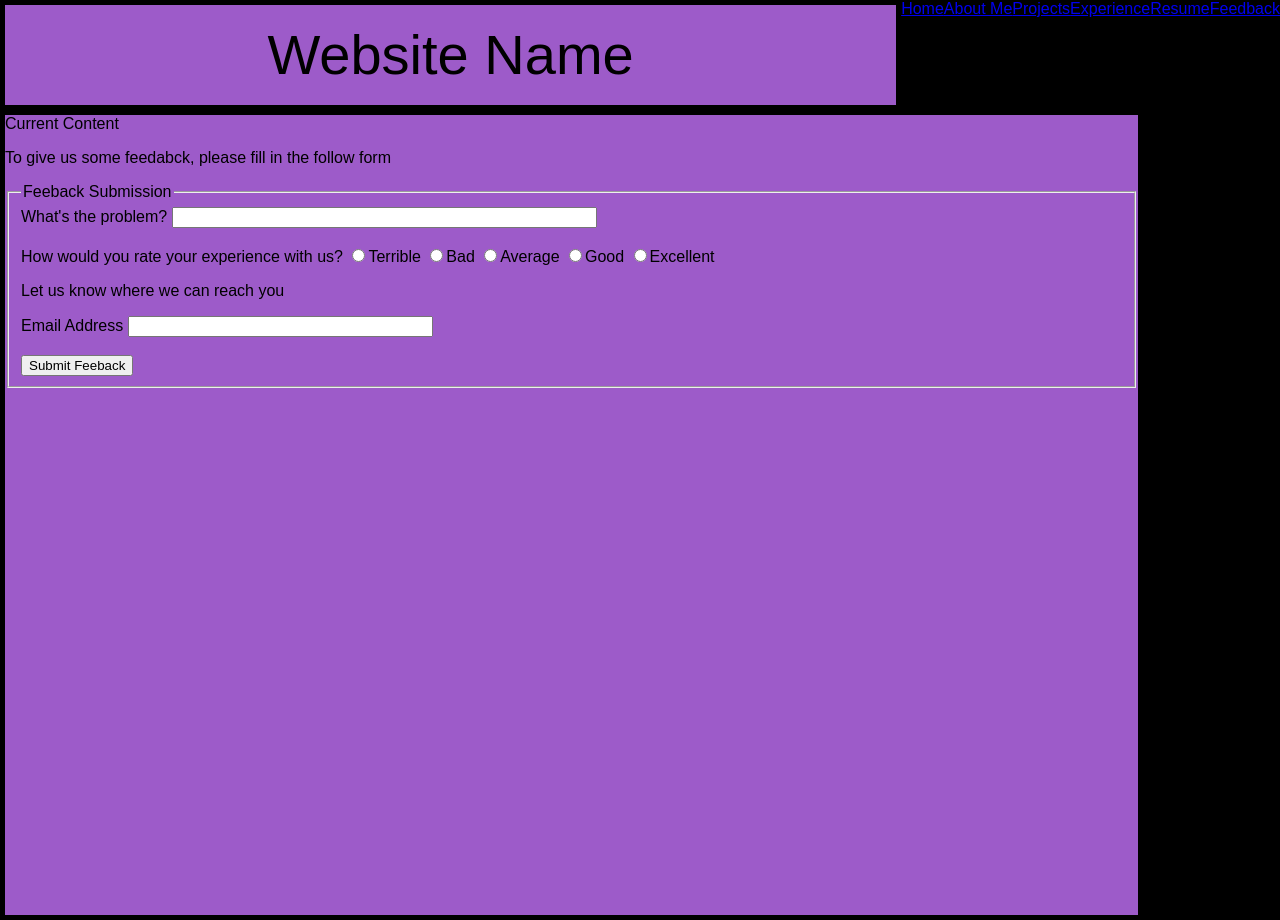
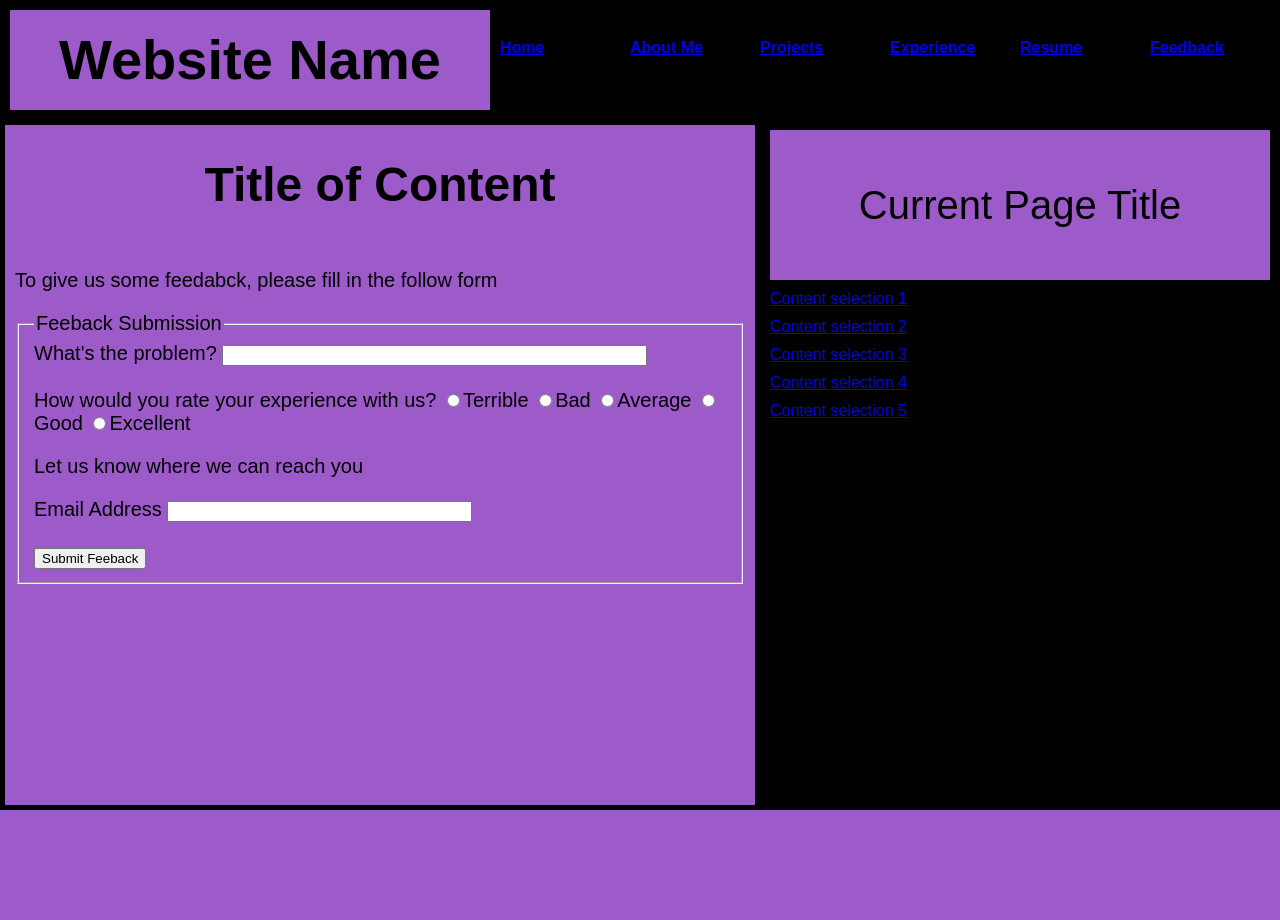
Before and after one commit to Murazor-byte/Murazor-byte.github.io, a PHP site: page /pages/feedback.html in a window 1280 px wide. After the commit the page ends 810 px from the top, so only its background shows below. Run offline with PHP 8.4, Linux system fonts and the light colour scheme.

Commit message:
Updated interaction with js and nav

```diff
--- a/pages/feedback.html
+++ b/pages/feedback.html
@@ -10,20 +10,25 @@
 
 	<body>
 		<div class="flex_container">
-			<div class="content" id="main_nav">
-				<div class="nav_content" id="nav_website_name">  Website Name</div>
-				<div class="nav_content" id="nav_home"><a href="index.html"> Home </a></div>
-				<div class="nav_content" id="nav_aboutMe"><a href="aboutMe.html"> About Me</a></div>
-				<div class="nav_content" id="nav_projects"><a href="projects.html"> Projects</a></div>
-				<div class="nav_content" id="nav_experience"><a href="experience.html"> Experience</a></div>
-				<div class="nav_content" id="nav_resume"><a href="resume.html"> Resume</a></div>
-				<div class="nav_content" id="nav_feedback"><a href="feedback.html"> Feedback</a></div>
-			</div>
+			<nav>
+				<ul class="content nav_content">
+					<li id="nav_website_name">  Website Name</li>
+					<li id="nav_home"><a href="index.html"> Home </a></li>
+					<li id="nav_aboutMe"><a href="aboutMe.html"> About Me</a></li>
+					<li id="nav_projects"><a href="projects.html"> Projects</a></li>
+					<li id="nav_experience"><a href="experience.html"> Experience</a></li>
+					<li id="nav_resume"><a href="resume.html"> Resume</a></li>
+					<li id="nav_feedback"><a href="feedback.html"> Feedback</a></li>
+				</ul>
+			</nav>
 
 			<div class="content" id="main_content">
-				<div class="current_content">Current Content
-
-					<form id="FeedbackForm" onsubmit="processForm()">
+				<div class="current_content">
+					<div class="current_content_title">
+						<h1>Title of Content</h1>
+					</div>
+					<div class="example_content">
+						<form id="FeedbackForm" onsubmit="processForm()">
 						<p>To give us some feedabck, please fill in the follow form<br></p>
 
 						<fieldset>
@@ -45,15 +50,18 @@
 							<input type="submit" value="Submit Feeback">
 						</fieldset>
 					</form>
+					</div>
 				</div>
 
-				<div class="content_selection">
-					<div class="example current_page_title">Current Page Title</div>
-					<div class="example" id="content_selection_1">Content selection 1</div>
-					<div class="example" id="content_selection_2">Content selection 2</div>
-					<div class="example" id="content_selection_3">Content selection 3</div>
-					<div class="example" id="content_selection_4">Content selection 4</div>
-					<div class="example" id="content_selection_5">Content selection 5</div>
+				<div >
+					<ul class="content_selection example">
+						<li id="current_page_title">Current Page Title</li>
+						<li id="content_selection_1"><a href="#">Content selection 1</a></li>
+						<li id="content_selection_2"><a href="#">Content selection 2</a></li>
+						<li id="content_selection_3"><a href="#">Content selection 3</a></il>
+						<li id="content_selection_4"><a href="#">Content selection 4</a></li>
+						<li id="content_selection_5"><a href="#">Content selection 5</a></li>
+					</ul>
 				</div>
 			</div>
 		</div>
--- a/styles.css
+++ b/styles.css
@@ -28,13 +28,13 @@ ul{
 
 
 
+
 /*Navigation Bar*/
 .nav_content li{
 	display: flex;
 	flex: 1.5;
 	margin: 5px;
 	line-height: 75px;
-	font-size: 1.5em;
 	font-weight: bold;
 	text-align: center;
 }
@@ -50,26 +50,22 @@ ul{
 	display: inline-block;
 }
 
-.nav_content li a{
+.nav_content li button{
 	background-color: rgb(157, 91, 201);
 	width: 100%;
-	height: 80px;
-	margin-top: 10px;
+	height: 90px;
+	font-size: 1.25em;
+	margin-top: 5px;
 }
 
-li a:link{
-	text-decoration: none;
-	color: black;
-}
-
-li a:hover{
+li button:hover{
 	text-decoration: none;
 	color : white;
 	background-color: rgb(112, 39, 160)
 }
 
-li a:visited{
-	color: black;
+li button:visited{
+	color:black;
 }
 
 
@@ -81,13 +77,13 @@ li a:visited{
 	background-color: rgb(157, 91, 201);
 	margin: 5px;
 	flex: 1;
-	height: 100vh;
+	height: 85vh;
 }
 
 .current_content_title{
 	text-align: center;
-	font-size: 3em;
-	margin: 8px;
+	font-size: 1.5em;
+	margin: 5px;
 }
 
 .example_content{
@@ -95,6 +91,8 @@ li a:visited{
 	margin: 5px;
 	padding: 5px;
 }
+
+
 
 
 
@@ -106,8 +104,8 @@ li a:visited{
 
 #current_page_title{
 	background-color: rgb(157, 91, 201);
-	line-height: 125px;
-	font-size: 2em;
+	line-height: 150px;
+	font-size: 2.5em;
 	display: inline-block;
 }
 
@@ -115,17 +113,17 @@ li a:visited{
 	display: flex;
 	margin: 5px;
 	text-align: center;
-	width: 450px;
+	width: 500px;
 }
 
-.example li a{
+.example li button{
 	background-color: rgb(157, 91, 201);;
 	line-height: 100px;
 	font-size: 1.5em;
 	width: 100%;
 }
 
-.example li a:hover{
+.example li button:hover{
 	text-decoration: none;
 	color : white;
 	background-color: rgb(112, 39, 160)
```
Also changed, not shown: pages/index.html (+14 -13 lines), scripts/pageNav.js (added, +88 -0 lines).
